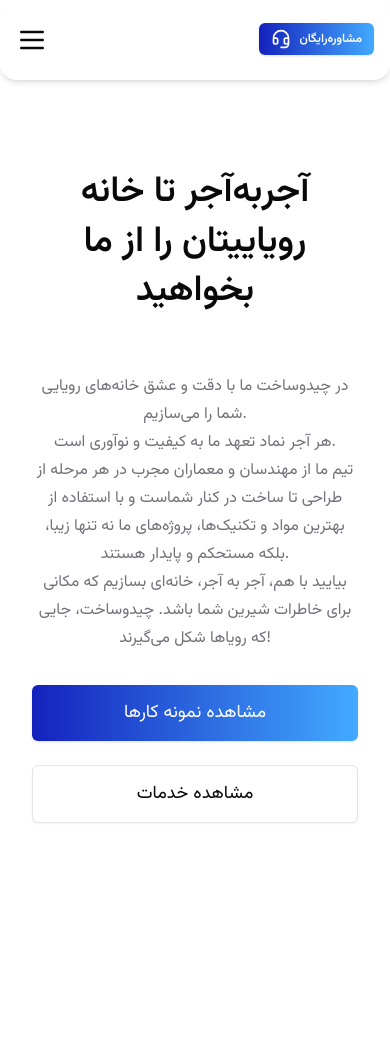
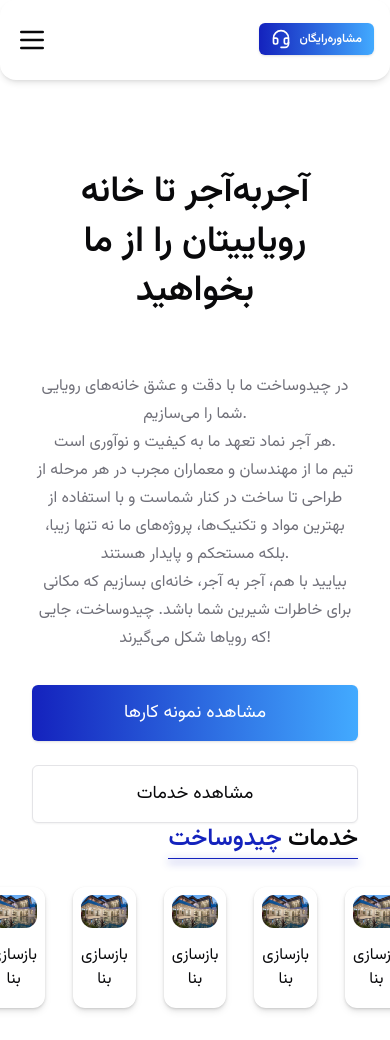
Before and after one commit to mo1nammad/chidosakht-test, a Next.js app: page / in a window 390 px wide. Before the commit the page ends 844 px from the top, so only its background shows below. Built offline with nearby package versions, Linux system fonts and the light colour scheme.

Commit message:
<finish>: no responsive services section

```diff
--- a/src/app/(navigation)/layout.tsx
+++ b/src/app/(navigation)/layout.tsx
@@ -8,7 +8,7 @@ export default function RootLayout({
   return (
     <section>
       <Navbar />
-      <div className="mt-20 md:mt-[110px]">{children}</div>
+      <main className="mt-20 md:mt-[110px]">{children}</main>
     </section>
   );
 }
--- a/src/app/(navigation)/page.tsx
+++ b/src/app/(navigation)/page.tsx
@@ -2,12 +2,14 @@ import Image from "next/image";
 import Link from "next/link";
 
 import { Button } from "@/components/ui/button";
+import { Card, CardContent } from "@/components/ui/card";
 
 export default function Home() {
   return (
     <div className="bg-background h-[757px]">
       {/* hero section */}
-      <section className="flex flex-col xl:flex-row items-center justify-between max-w-screen-xl mx-auto px-8 pt-6">
+      <div className="container max-w-screen-xl mx-auto px-8">
+        <section className="flex flex-col xl:flex-row items-center justify-between pt-6">
           <div className="relative w-fit h-[600px] overflow-hidden hidden md:block">
             <div
               className="relative size-[600px]"
@@ -49,9 +51,9 @@ export default function Home() {
                   هر آجر نماد تعهد ما به کیفیت و نوآوری است.
                 </p>
                 <p className="leading-7">
-                تیم ما از مهندسان و معماران مجرب در هر مرحله از طراحی تا ساخت در
-                کنار شماست و با استفاده از بهترین مواد و تکنیک‌ها، پروژه‌های ما
-                نه تنها زیبا، بلکه مستحکم و پایدار هستند.
+                  تیم ما از مهندسان و معماران مجرب در هر مرحله از طراحی تا ساخت
+                  در کنار شماست و با استفاده از بهترین مواد و تکنیک‌ها،
+                  پروژه‌های ما نه تنها زیبا، بلکه مستحکم و پایدار هستند.
                 </p>
                 <p className="leading-7">
                   بیایید با هم، آجر به آجر، خانه‌ای بسازیم که مکانی برای خاطرات
@@ -75,6 +77,80 @@ export default function Home() {
             </div>
           </div>
         </section>
+        <section className="pb-8">
+          <div className="flex flex-row-reverse">
+            <div className="w-fit relative">
+              <h1 className="text-2xl font-vazir-semibold after:absolute after:inset-x-0 after:-bottom-1 after:w-full after:h-[0.5px] after:bg-primary after:drop-shadow-[0_3px_4px_rgba(20,34,189,1)]">
+                خدمات <span className="text-primary">چیدوساخت</span>
+              </h1>
+            </div>
+          </div>
+
+          {/* TODO Slider */}
+          <div className="flex items-center justify-center gap-x-7 mt-8">
+            <Card className="w-fit h-fit drop-shadow-md border-none">
+              <CardContent className="mt-2 px-2 py-0">
+                <Image
+                  src="/home/Luxury-house-design-Top-10-tips-to-add-luxury-to-your-house-FEATURE-compressed 1.png"
+                  width={250}
+                  height={150}
+                  alt="slider image"
+                  className="rounded-xl"
+                />
+                <h6 className="text-center py-4">بازسازی بنا</h6>
+              </CardContent>
+            </Card>
+            <Card className="w-fit h-fit drop-shadow-md border-none">
+              <CardContent className="mt-2 px-2 py-0">
+                <Image
+                  src="/home/Luxury-house-design-Top-10-tips-to-add-luxury-to-your-house-FEATURE-compressed 1.png"
+                  width={250}
+                  height={150}
+                  alt="slider image"
+                  className="rounded-xl"
+                />
+                <h6 className="text-center py-4">بازسازی بنا</h6>
+              </CardContent>
+            </Card>
+            <Card className="w-fit h-fit drop-shadow-md border-none">
+              <CardContent className="mt-2 px-2 py-0">
+                <Image
+                  src="/home/Luxury-house-design-Top-10-tips-to-add-luxury-to-your-house-FEATURE-compressed 1.png"
+                  width={250}
+                  height={150}
+                  alt="slider image"
+                  className="rounded-xl"
+                />
+                <h6 className="text-center py-4">بازسازی بنا</h6>
+              </CardContent>
+            </Card>
+            <Card className="w-fit h-fit drop-shadow-md border-none">
+              <CardContent className="mt-2 px-2 py-0">
+                <Image
+                  src="/home/Luxury-house-design-Top-10-tips-to-add-luxury-to-your-house-FEATURE-compressed 1.png"
+                  width={250}
+                  height={150}
+                  alt="slider image"
+                  className="rounded-xl"
+                />
+                <h6 className="text-center py-4">بازسازی بنا</h6>
+              </CardContent>
+            </Card>
+            <Card className="w-fit h-fit drop-shadow-md border-none">
+              <CardContent className="mt-2 px-2 py-0">
+                <Image
+                  src="/home/Luxury-house-design-Top-10-tips-to-add-luxury-to-your-house-FEATURE-compressed 1.png"
+                  width={250}
+                  height={150}
+                  alt="slider image"
+                  className="rounded-xl"
+                />
+                <h6 className="text-center py-4">بازسازی بنا</h6>
+              </CardContent>
+            </Card>
+          </div>
+        </section>
+      </div>
     </div>
   );
 }
```
Also changed, not shown: public/home/Luxury-house-design-Top-10-tips-to-add-luxury-to-your-house-FEATURE-compressed 1.png (added). Lines whose indentation alone changed are shown as unchanged.
